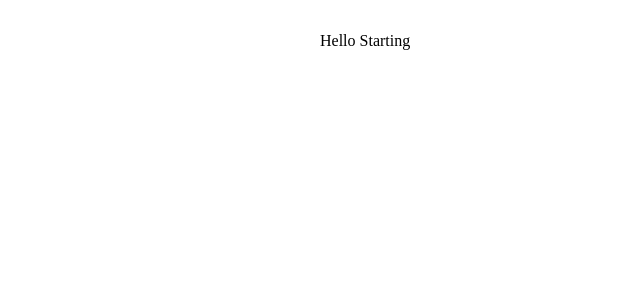
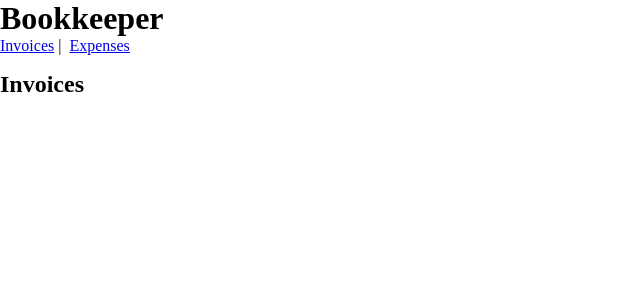
Before and after one commit to ChristopherAlphonse/axios-pokemon, a React (Create React App) app: page /invoices in a window 1280 px wide. Shown: the top 300 px of the page, without its empty margins (0-640 px from the left). Built offline with nearby package versions, Linux system fonts and the light colour scheme.

Commit message:
:smile: fully routing

```diff
--- a/src/App.jsx
+++ b/src/App.jsx
@@ -1,11 +1,13 @@
-import { BrowserRouter, Routes, Route } from "react-router-dom";
+import { Link } from "react-router-dom";
 
-const App = () => {
+export default function App() {
   return (
-    <main className="container">
-      <div> Hello Starting</div>
-    </main>
+    <div>
+      <h1>Bookkeeper</h1>
+      <nav>
+        <Link to="/invoices">Invoices</Link> | &nbsp;
+        <Link to="/expenses">Expenses</Link>
+      </nav>
+    </div>
   );
-};
-
-export default App;
+}
--- a/src/index.jsx
+++ b/src/index.jsx
@@ -1,11 +1,17 @@
 import { render } from "react-dom";
-import { BrowserRouter } from "react-router-dom";
+import { BrowserRouter, Routes, Route } from "react-router-dom";
 import App from "./App";
+import Expenses from "./routes/expenses";
+import Invoices from "./routes/invoices";
 
 const rootElement = document.getElementById("root");
 render(
   <BrowserRouter>
     <App />
+    <Routes>
+      <Route path="expenses" element={<Expenses />} />
+      <Route path="invoices" element={<Invoices />} />
+    </Routes>
   </BrowserRouter>,
   rootElement
 );
--- /dev/null
+++ b/src/routes/expenses.jsx
@@ -0,0 +1,7 @@
+export default function Expenses() {
+  return (
+    <main style={{ padding: "1rem 0" }}>
+      <h2>Expenses</h2>
+    </main>
+  );
+}
--- /dev/null
+++ b/src/routes/invoices.jsx
@@ -0,0 +1,7 @@
+export default function Invoices() {
+  return (
+    <main style={{ padding: "1rem 0" }}>
+      <h2>Invoices</h2>
+    </main>
+  );
+}
```
